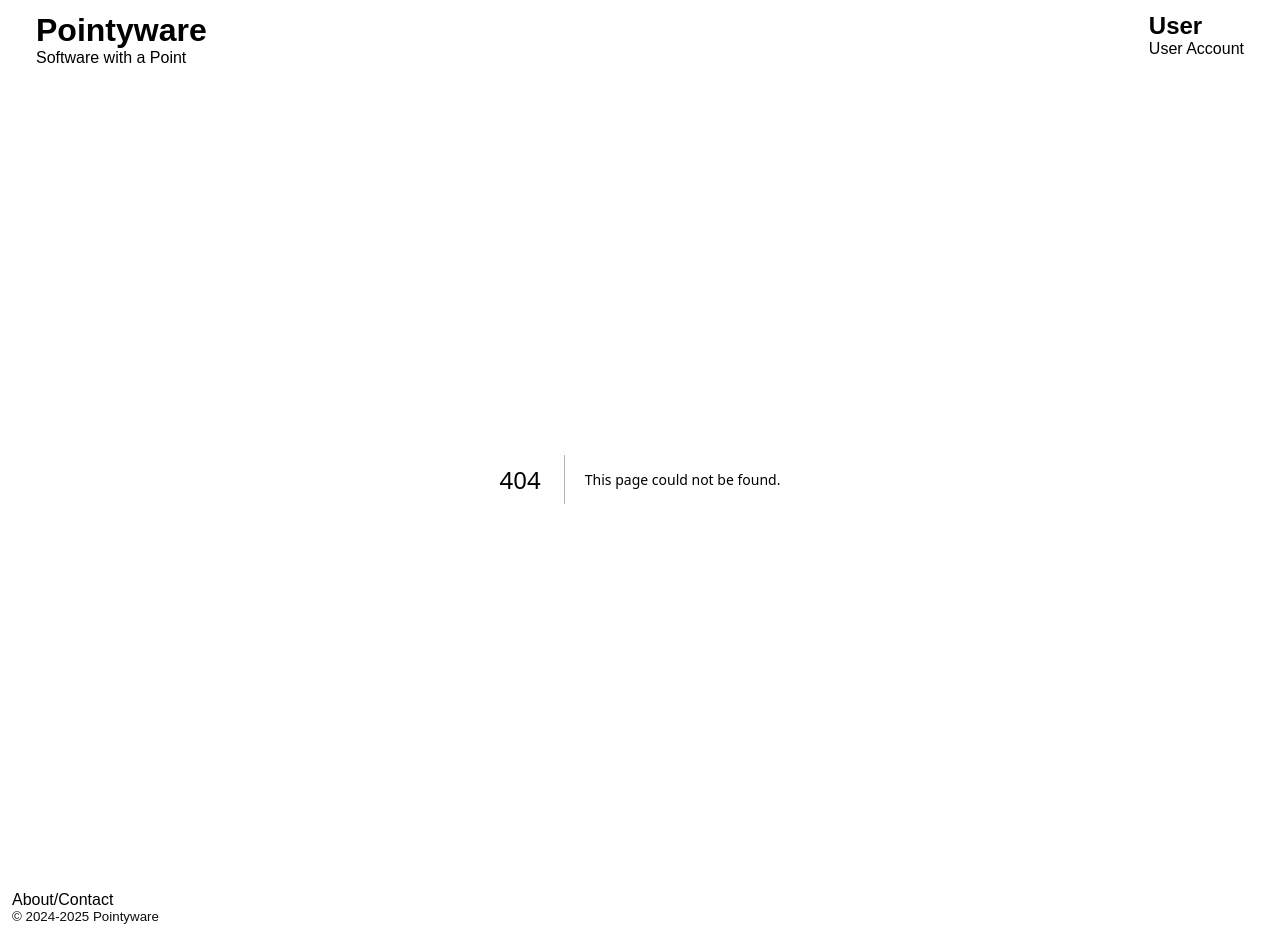
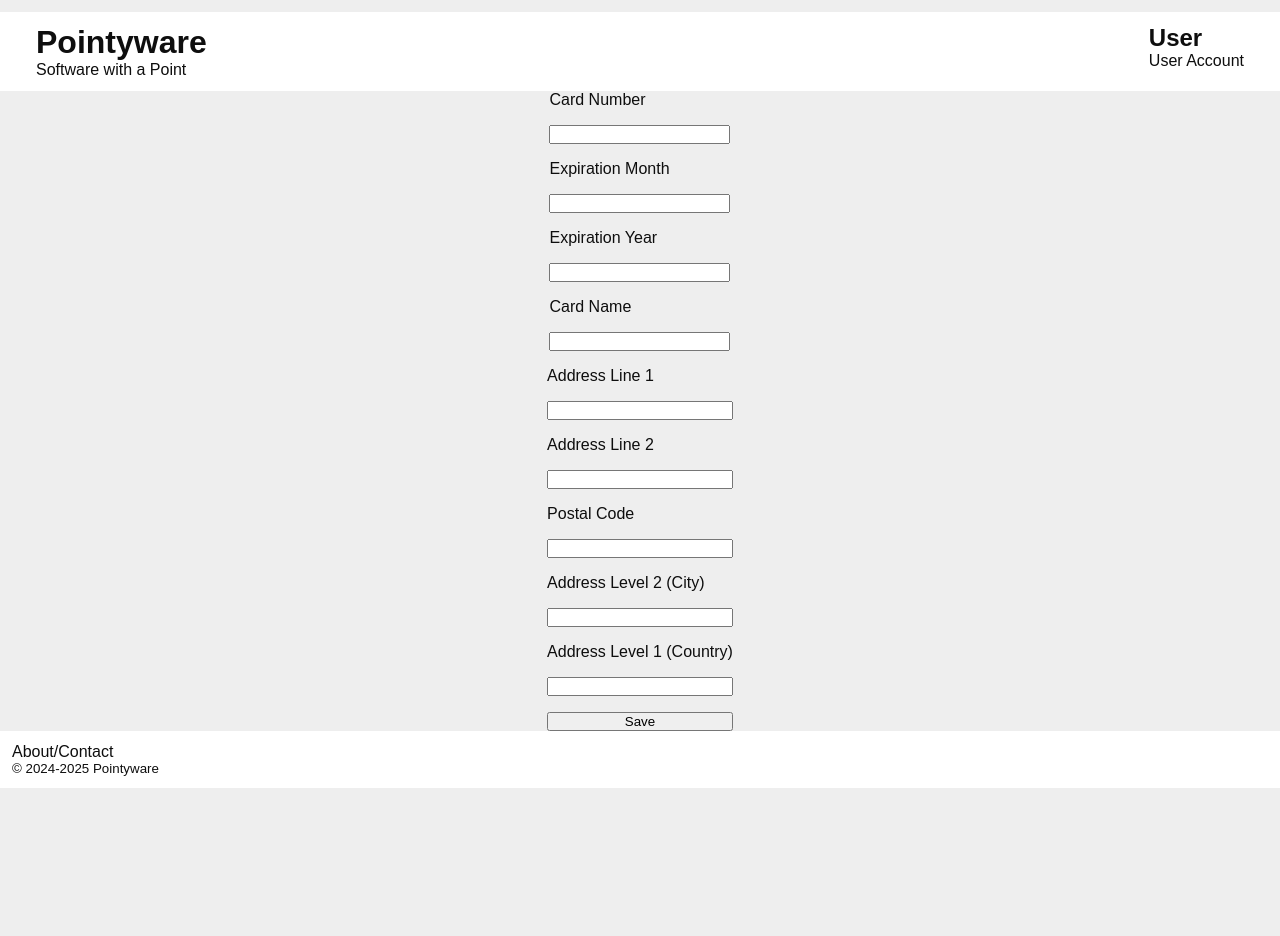
Before and after one commit to Pointyware/static-site, a Next.js app: page /account/billing in a window 1280 px wide. Before the commit this address had no page. After the commit the page ends 800 px from the top, so only its background shows below. Built offline with nearby package versions, Linux system fonts and the light colour scheme; a web font is replaced by a local one.

Commit message:
Add mock billing page

```diff
--- /dev/null
+++ b/src/app/account/billing/page.tsx
@@ -0,0 +1,71 @@
+
+
+
+export interface BillingCard {
+  name: string
+  cardNumber: string
+  expiration: string
+  billingAddressLine1: string
+  billingAddressLine2: string
+  billingAddressLine3: string
+}
+
+export interface AccountBillingProps {
+  billingCards: BillingCard[]
+
+}
+
+export default function AccountBillingPage(props: AccountBillingProps) {
+
+  return (
+    <main>
+      {/* List Cards on File */}
+        {/* Expand Card Details */}
+        {/* Modify Card Details */}
+        {/* Delete Card Button */}
+      <NewCardForm />
+    </main>
+  )
+}
+
+function NewCardForm() {
+
+  return (
+    <form name='form-new-card' className='container'>
+      <section id='card-info' className='container'>
+        <label>Card Number</label>
+        <input type='text' autoComplete='billing cc-number'>
+        </input>
+        <label>Expiration Month</label>
+        <input type='text' autoComplete="billing cc-exp-month">
+        </input>
+        <label>Expiration Year</label>
+        <input type='text' autoComplete="billing cc-exp-year">
+        </input>
+        <label>Card Name</label>
+        <input type='text' autoComplete="billing cc-name">
+        </input>
+      </section>
+
+      <section id='billing-info' className='container'>
+        <label>Address Line 1</label>
+        <input type='text' autoComplete="billing address-line1">
+        </input>
+        <label>Address Line 2</label>
+        <input type='text' autoComplete="billing address-line2">
+        </input>
+        <label>Postal Code</label>
+        <input type='text' autoComplete="billing postal-code">
+        </input>
+        <label>Address Level 2 (City)</label>
+        <input type='text' autoComplete="billing address-level2">
+        </input>
+        <label>Address Level 1 (Country)</label>
+        <input type='text' autoComplete="billing address-level1">
+        </input>
+      </section>
+
+      <button>Save</button>
+    </form>
+  )
+}
```
